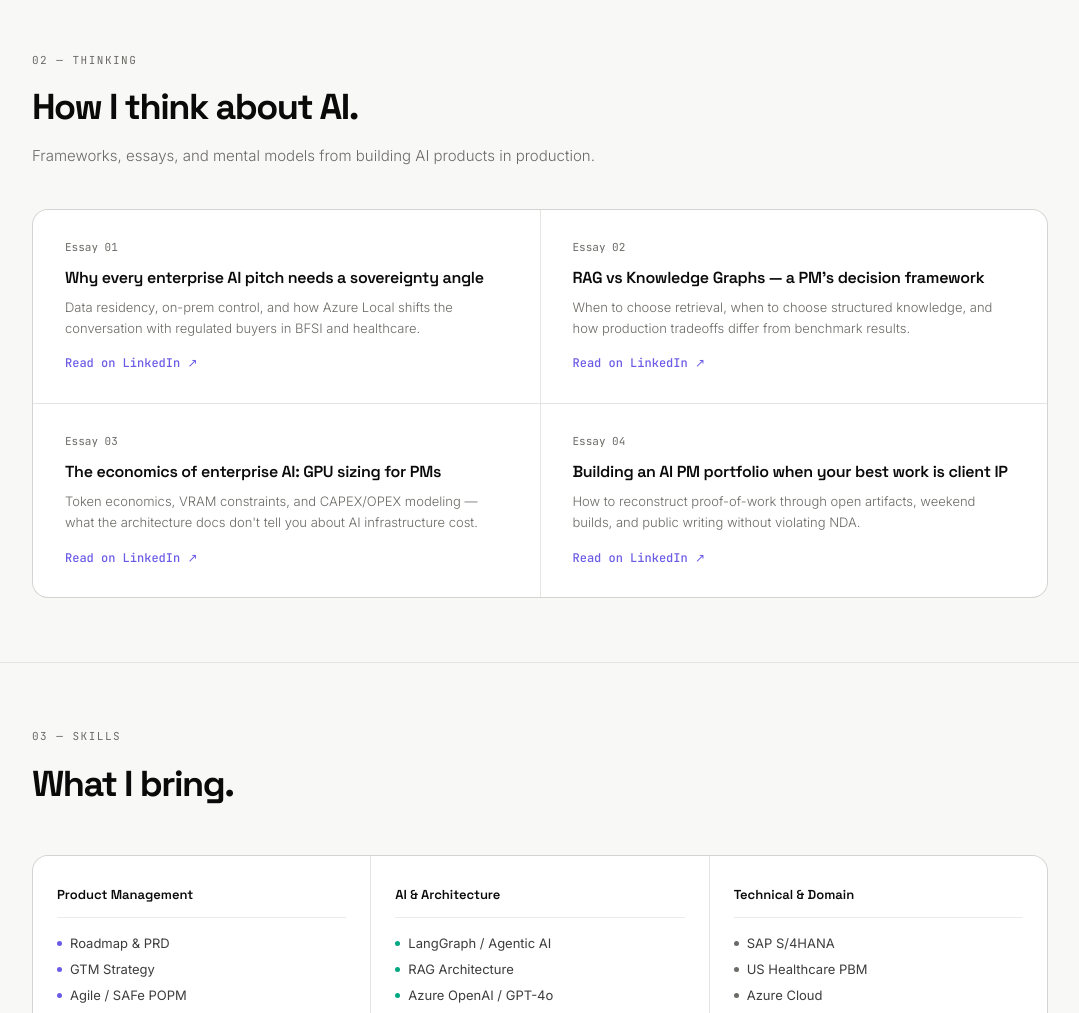
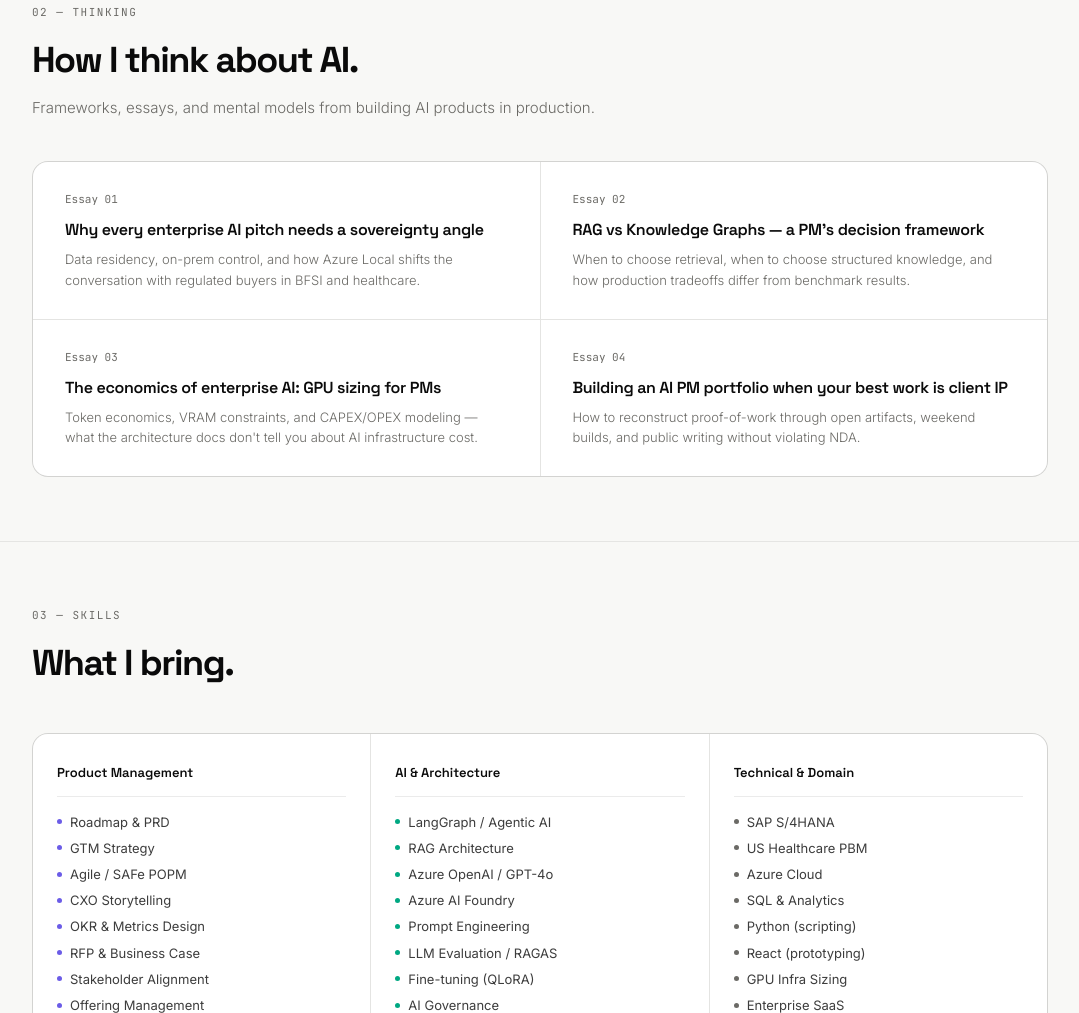
Before and after one commit to shantanu9/shantanu9.github.io, a plain HTML site: page index.html in a window 1280 px wide. Shown: the part 1787-2800 px from the top of the page, without its empty margins (100-1179 px from the left). Drawn offline with Linux system fonts and the light colour scheme.

Commit message:
clean up CTA section

```diff
--- a/index.html
+++ b/index.html
@@ -145,7 +145,7 @@ h2.sec-title{font-family:'Space Grotesk',sans-serif;font-size:clamp(26px,3.5vw,3
 
 /* THINKING */
 .thinking-grid{display:grid;grid-template-columns:repeat(2,1fr);gap:1px;background:var(--border);border:1px solid var(--border);border-radius:var(--r-lg);overflow:hidden}
-.thinking-card{background:var(--surface);padding:1.75rem 2rem;transition:background .15s;cursor:pointer;display:block}
+.thinking-card{background:var(--surface);padding:1.75rem 2rem;transition:background .15s}
 .thinking-card:hover{background:#FAFAF8}
 .thinking-num{font-family:'JetBrains Mono',monospace;font-size:11px;color:var(--ink3);margin-bottom:0.75rem}
 .thinking-title{font-family:'Space Grotesk',sans-serif;font-size:16px;font-weight:600;letter-spacing:-0.3px;color:var(--ink);margin-bottom:0.5rem;line-height:1.3}
@@ -267,7 +267,7 @@ footer p{font-size:12px;color:var(--ink3)}
 <!-- HERO -->
 <main id="main">
 <div id="hero">
-  <div class="hero-eyebrow">Available · Dec 2026 · Senior AI PM Roles</div>
+
   <h1 class="hero-title">
     Building AI<br/>
     <span class="dim">Platforms &amp;</span><br/>
@@ -514,30 +514,26 @@ footer p{font-size:12px;color:var(--ink3)}
     <p class="sec-desc">Frameworks, essays, and mental models from building AI products in production.</p>
   </div>
   <div class="thinking-grid">
-    <a class="thinking-card" href="https://linkedin.com/in/shantanuss/" target="_blank" rel="noopener">
+    <div class="thinking-card">
       <div class="thinking-num">Essay 01</div>
       <div class="thinking-title">Why every enterprise AI pitch needs a sovereignty angle</div>
       <div class="thinking-desc">Data residency, on-prem control, and how Azure Local shifts the conversation with regulated buyers in BFSI and healthcare.</div>
-      <div class="thinking-arrow">Read on LinkedIn ↗</div>
-    </a>
-    <a class="thinking-card" href="https://linkedin.com/in/shantanuss/" target="_blank" rel="noopener">
+    </div>
+    <div class="thinking-card">
       <div class="thinking-num">Essay 02</div>
       <div class="thinking-title">RAG vs Knowledge Graphs — a PM's decision framework</div>
       <div class="thinking-desc">When to choose retrieval, when to choose structured knowledge, and how production tradeoffs differ from benchmark results.</div>
-      <div class="thinking-arrow">Read on LinkedIn ↗</div>
-    </a>
-    <a class="thinking-card" href="https://linkedin.com/in/shantanuss/" target="_blank" rel="noopener">
+    </div>
+    <div class="thinking-card">
       <div class="thinking-num">Essay 03</div>
       <div class="thinking-title">The economics of enterprise AI: GPU sizing for PMs</div>
       <div class="thinking-desc">Token economics, VRAM constraints, and CAPEX/OPEX modeling — what the architecture docs don't tell you about AI infrastructure cost.</div>
-      <div class="thinking-arrow">Read on LinkedIn ↗</div>
-    </a>
-    <a class="thinking-card" href="https://linkedin.com/in/shantanuss/" target="_blank" rel="noopener">
+    </div>
+    <div class="thinking-card">
       <div class="thinking-num">Essay 04</div>
       <div class="thinking-title">Building an AI PM portfolio when your best work is client IP</div>
       <div class="thinking-desc">How to reconstruct proof-of-work through open artifacts, weekend builds, and public writing without violating NDA.</div>
-      <div class="thinking-arrow">Read on LinkedIn ↗</div>
-    </a>
+    </div>
   </div>
 </div>
 
@@ -696,7 +692,7 @@ footer p{font-size:12px;color:var(--ink3)}
   <div class="cta-block">
     <div class="cta-eye">Senior AI PM · Available Dec 2026</div>
     <h2 class="cta-h">Let's build the<br/>next AI platform.</h2>
-    <p class="cta-sub">Open to Senior AI PM roles at Microsoft, Salesforce, SAP Labs, ServiceNow, and product-first companies. Noida / remote.</p>
+    <p class="cta-sub">Let's talk about building the next generation of AI products. Noida / remote.</p>
     <div class="cta-btns">
       <a href="mailto:shantanuiimu@gmail.com" class="btn-white">shantanuiimu@gmail.com</a>
       <a href="https://www.linkedin.com/in/shantanuss/" target="_blank" rel="noopener" class="btn-ghost-white">LinkedIn ↗</a>
```
